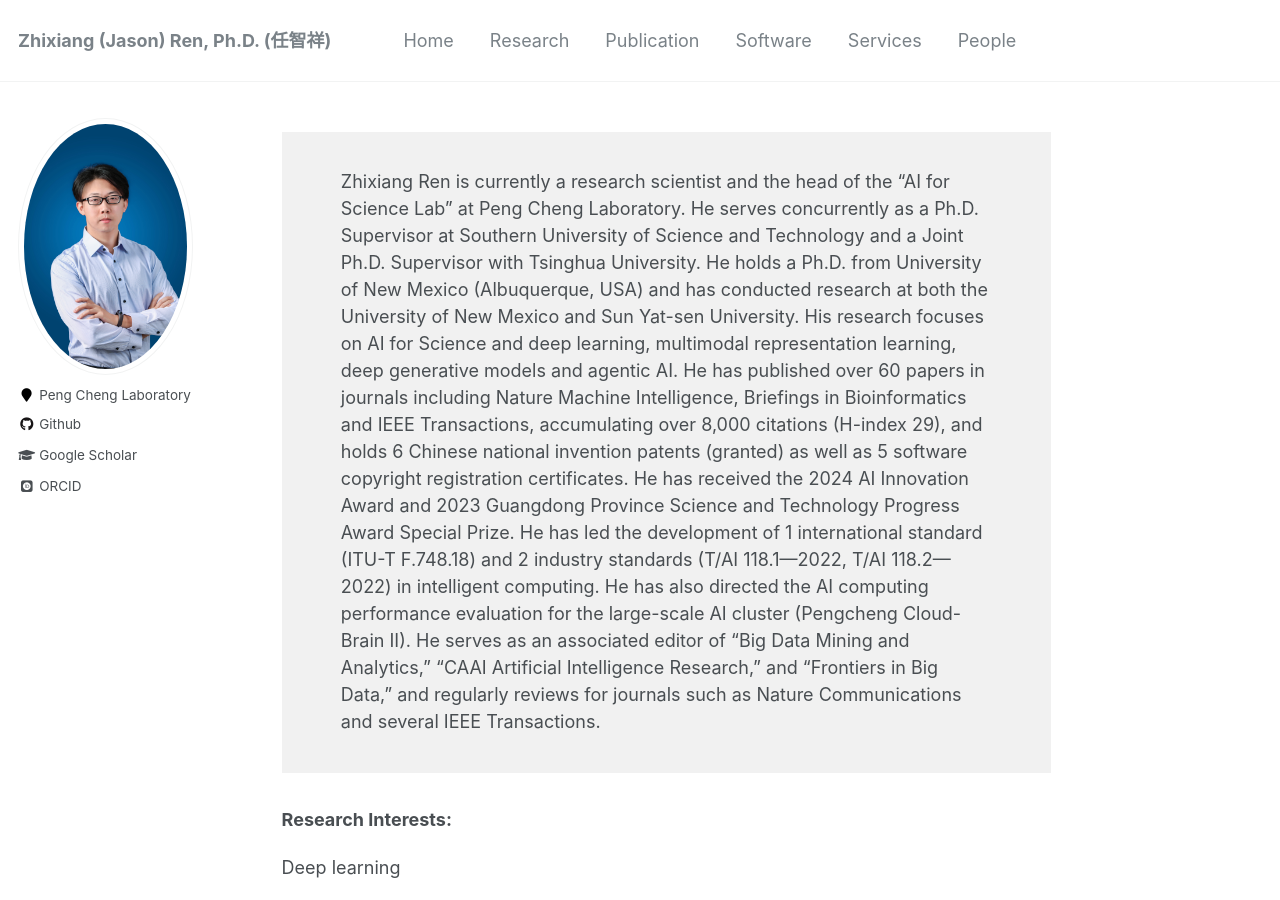
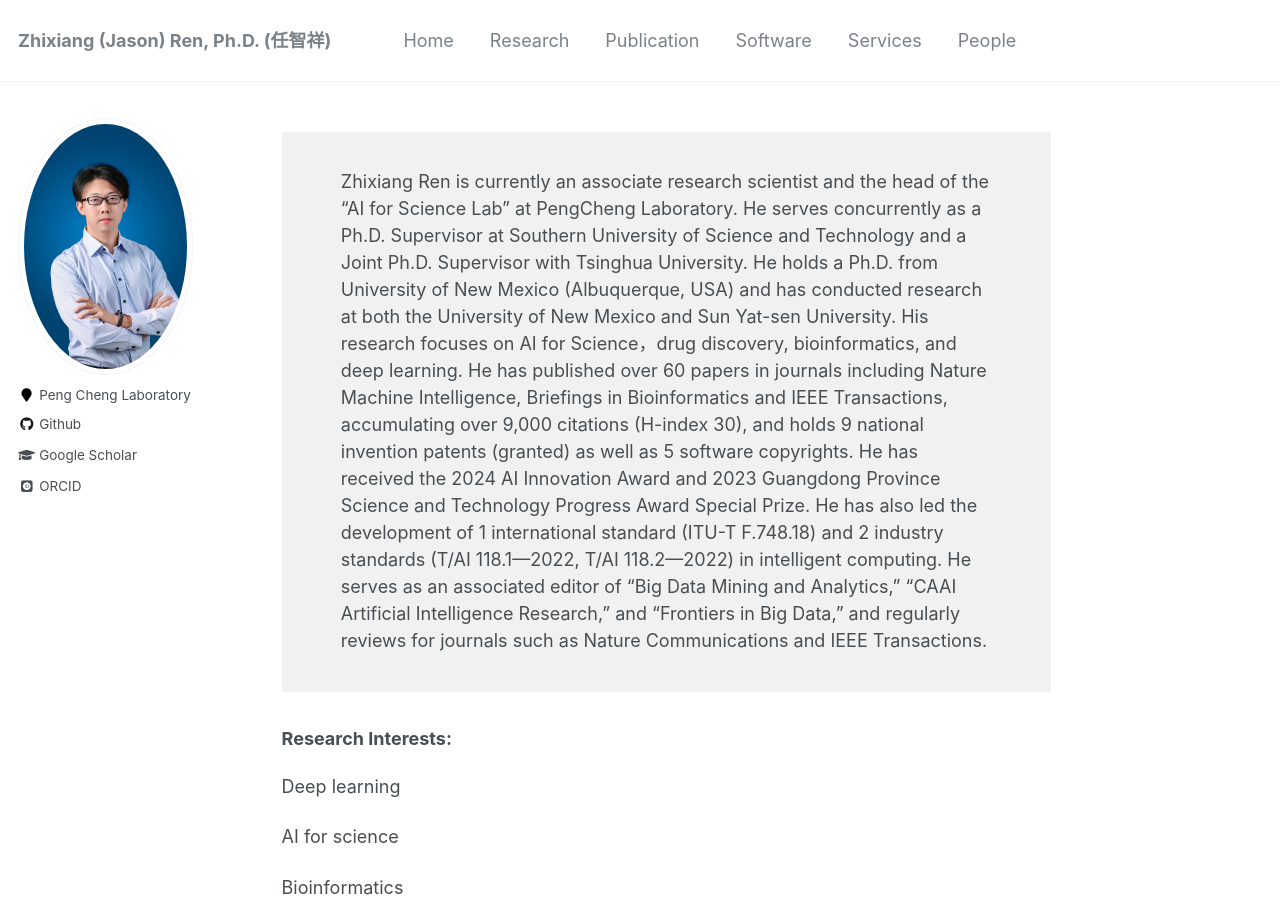
Before and after one commit to zhixiang-ren/zhixiang-ren.github.io, a Jekyll site: the page built from _pages/about.html, in a window 1280 px wide and 900 px high. Built offline with Jekyll 4.4.1, drawn with Linux system fonts in a browser that asks for light colours; some web fonts are replaced.

Commit message:
Update about.html

```diff
--- a/_pages/about.html
+++ b/_pages/about.html
@@ -15,15 +15,14 @@ redirect_from:
 
     </h3> -->
     <p>
-      Zhixiang Ren is currently a research scientist and the head of the “AI for Science Lab” at Peng Cheng Laboratory.
+      Zhixiang Ren is currently an associate research scientist and the head of the “AI for Science Lab” at PengCheng Laboratory.
       He serves concurrently as a Ph.D. Supervisor at Southern University of Science and Technology and a Joint Ph.D. Supervisor with Tsinghua University.
       He holds a Ph.D. from University of New Mexico (Albuquerque, USA) and has conducted research at both the University of New Mexico and Sun Yat-sen University.
-      His research focuses on AI for Science and deep learning, multimodal representation learning, deep generative models and agentic AI.
-      He has published over 60 papers in journals including Nature Machine Intelligence, Briefings in Bioinformatics and IEEE Transactions, accumulating over 8,000 citations (H-index 29), and holds 6 Chinese national invention patents (granted) as well as 5 software copyright registration certificates.
+      His research focuses on AI for Science，drug discovery, bioinformatics, and deep learning.
+      He has published over 60 papers in journals including Nature Machine Intelligence, Briefings in Bioinformatics and IEEE Transactions, accumulating over 9,000 citations (H-index 30), and holds 9 national invention patents (granted) as well as 5 software copyrights.
       He has received the 2024 AI Innovation Award and 2023 Guangdong Province Science and Technology Progress Award Special Prize.
-      He has led the development of 1 international standard (ITU-T F.748.18) and 2 industry standards (T/AI 118.1—2022, T/AI 118.2—2022) in intelligent computing.
-      He has also directed the AI computing performance evaluation for the large-scale AI cluster (Pengcheng Cloud-Brain II).
-      He serves as an associated editor of “Big Data Mining and Analytics,” “CAAI Artificial Intelligence Research,” and “Frontiers in Big Data,” and regularly reviews for journals such as Nature Communications and several IEEE Transactions.
+      He has also led the development of 1 international standard (ITU-T F.748.18) and 2 industry standards (T/AI 118.1—2022, T/AI 118.2—2022) in intelligent computing.
+      He serves as an associated editor of “Big Data Mining and Analytics,” “CAAI Artificial Intelligence Research,” and “Frontiers in Big Data,” and regularly reviews for journals such as Nature Communications and IEEE Transactions.
     </p>
 
   </div>
```
